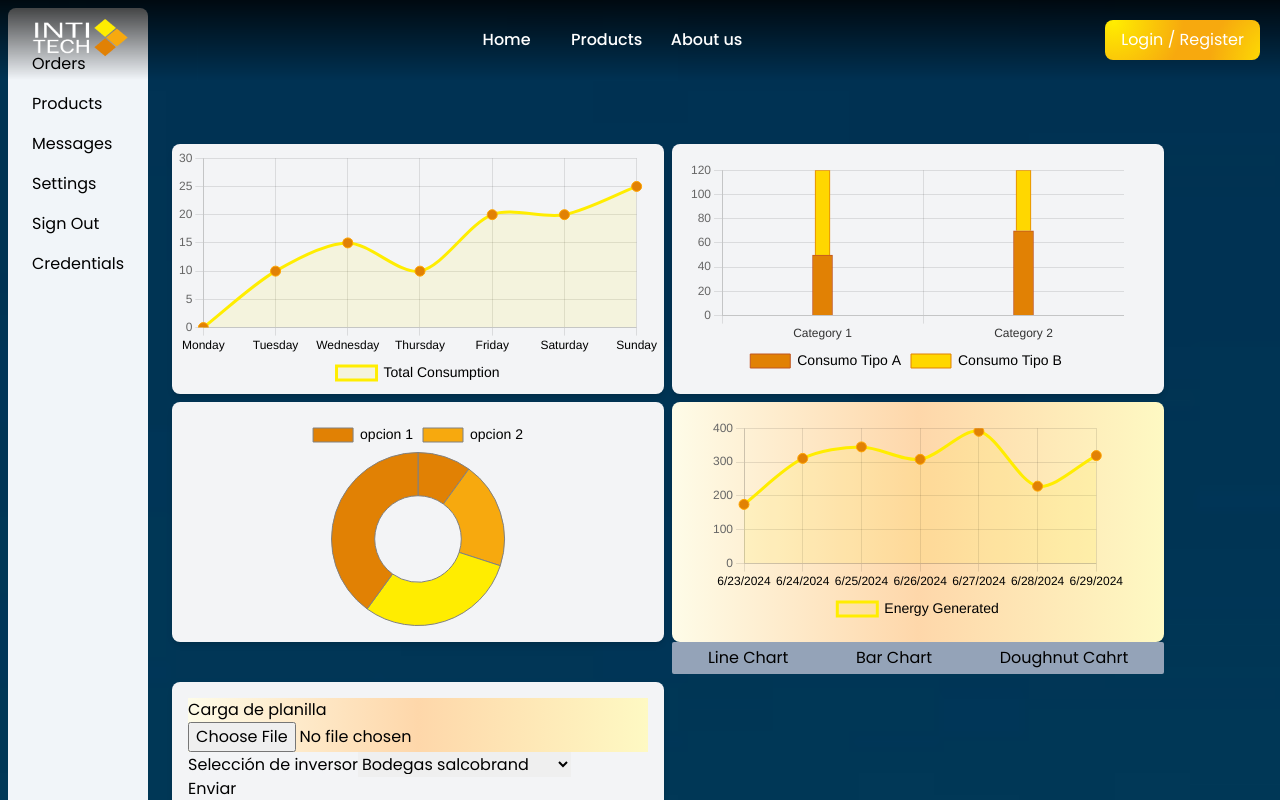
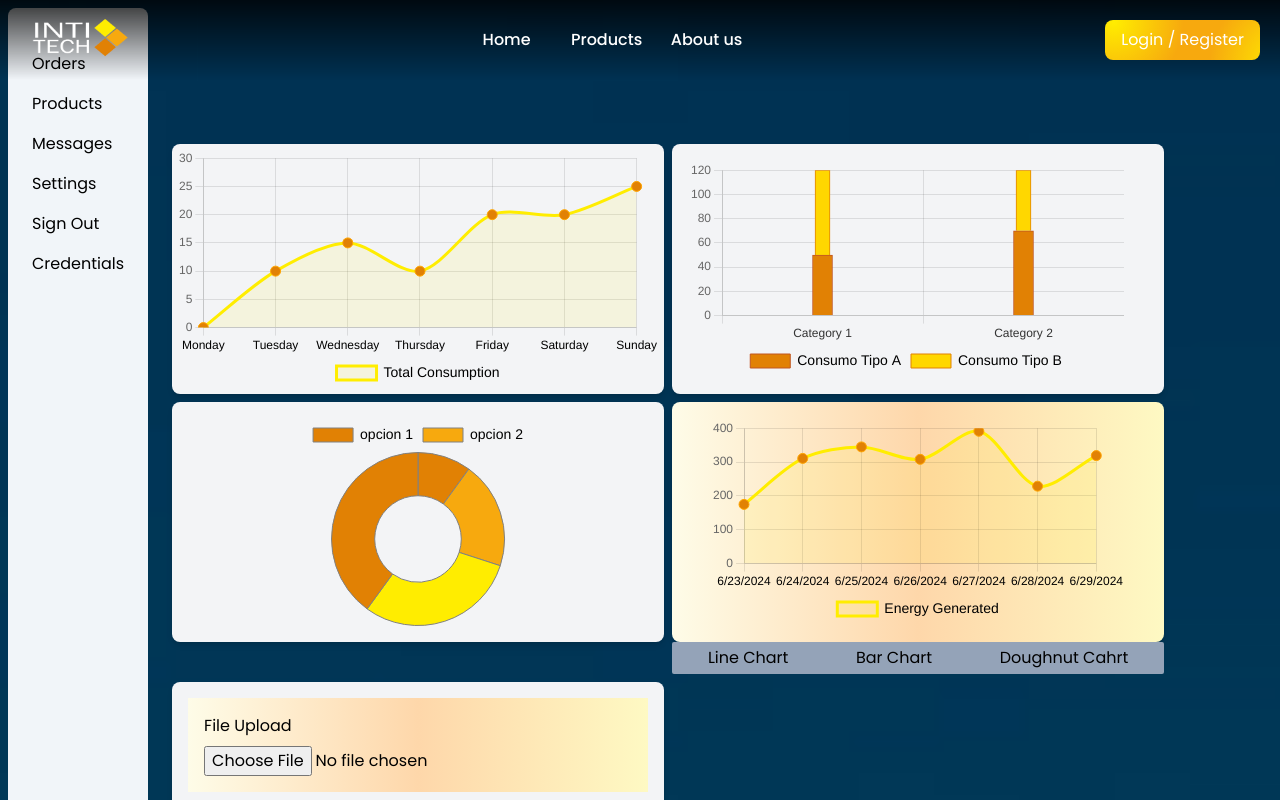
Before and after one commit to TDamonteAzpiazu/PF-IntiTech, a Next.js app in the folder front/my-app/: page /dashboard in a window 1280 px wide. Shown: the top 800 px of the page. Built offline with nearby package versions, Linux system fonts and the light colour scheme.

Commit message:
llegan los datos al front

```diff
--- a/front/my-app/src/components/input_dashboard/index.tsx
+++ b/front/my-app/src/components/input_dashboard/index.tsx
@@ -1,32 +1,38 @@
 import React, { useState } from "react";
 
-interface Iform_props {
+interface IFormProps {
   inversor: string;
   file: File | null;
 }
 
 const Input: React.FC = () => {
-  const [data_form, setData_form] = useState<Iform_props>({
+  const [formData, setFormData] = useState<IFormProps>({
     inversor: "",
     file: null,
   });
 
-  const handle_button = async (e: React.FormEvent<HTMLFormElement>) => {
+  const handleFormSubmit = async (e: React.FormEvent<HTMLFormElement>) => {
     e.preventDefault();
-    // XMLHttpRequest.send()
-    const formData = new FormData();
-    formData.append("inversor", data_form.inversor);
-    if (data_form.file) {
-      formData.append("file", data_form.file);
+
+    const { inversor: selectedInversor, file: selectedFile } = formData;
+
+    if (!selectedFile) {
+      console.error("No file selected");
+      return;
     }
+
+    const formDataToSend = new FormData();
+    formDataToSend.append("inversorName", selectedInversor);
+    formDataToSend.append("file", selectedFile);
+
     try {
       const response = await fetch(`http://localhost:3000/panels/upload`, {
         method: "POST",
-        body: formData,
+        body: formDataToSend,
       });
 
       if (!response.ok) {
-        console.error("error en la carga");
+        throw new Error("Failed to upload file");
       }
 
       const responseData = await response.json();
@@ -36,41 +42,42 @@ const Input: React.FC = () => {
     }
   };
 
-  const handlerCredential = (e: React.ChangeEvent<HTMLSelectElement>) => {
+  const handleInversorChange = (e: React.ChangeEvent<HTMLSelectElement>) => {
     const { value } = e.target;
-    setData_form({
-      ...data_form,
+    setFormData({
+      ...formData,
       inversor: value,
     });
   };
 
   const handleFileChange = (e: React.ChangeEvent<HTMLInputElement>) => {
     const file = e.target.files ? e.target.files[0] : null;
-    setData_form({
-      ...data_form,
+    setFormData({
+      ...formData,
       file,
     });
   };
 
   return (
     <div>
-      <div className="bg-gradient-to-r from-yellow-50 via-orange-200 to-yellow-100">
-        <label>Carga de planilla</label>
-        <input type="file" onChange={handleFileChange} />
+      <div className="bg-gradient-to-r from-yellow-50 via-orange-200 to-yellow-100 p-4">
+        <label className="block">File Upload</label>
+        <input type="file" onChange={handleFileChange} className="mt-2" />
       </div>
-      <div>
-        <form onSubmit={handle_button}>
-          <label>Selección de inversor</label>
-          <select name="inversor" onChange={handlerCredential}>
+      <div className="mt-4">
+        <form onSubmit={handleFormSubmit}>
+          <label className="block">Select Inversor</label>
+          <select name="inversor" onChange={handleInversorChange} className="mt-2">
+            <option value="">Select an Inversor</option>
             <option value="Bodegas salcobrand">Bodegas salcobrand</option>
-            <option value="Centrovet 255 autocons">
-              Centrovet 255 autocons
-            </option>
+            <option value="Centrovet 255 autocons">Centrovet 255 autocons</option>
             <option value="Centrovet 601">Centrovet 601</option>
             <option value="Ekono el salto">Ekono el salto</option>
           </select>
-          <div>
-            <button type="submit">Enviar</button>
+          <div className="mt-4">
+            <button type="submit" className="bg-blue-500 hover:bg-blue-700 text-white font-bold py-2 px-4 rounded">
+              Submit
+            </button>
           </div>
         </form>
       </div>
```
